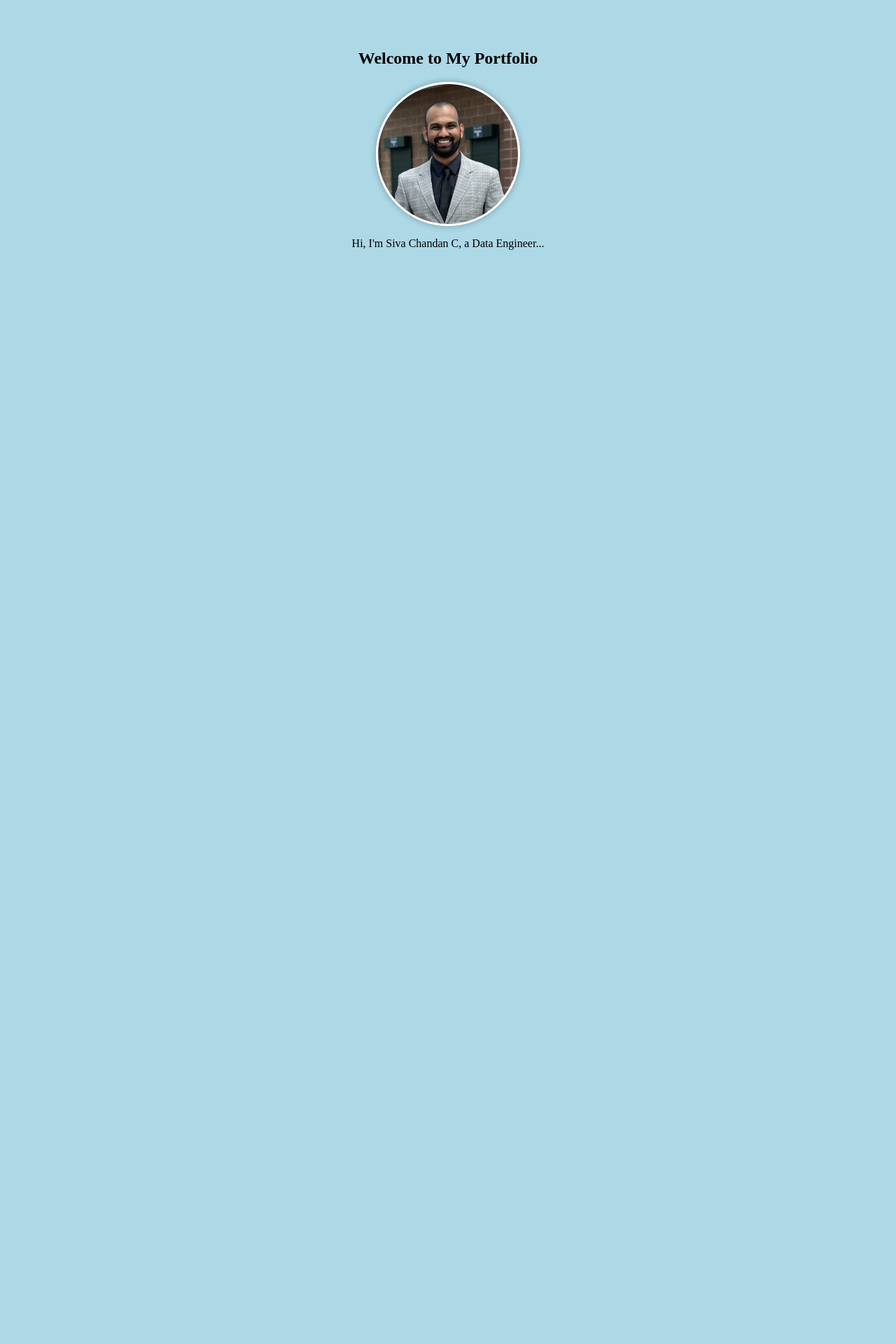
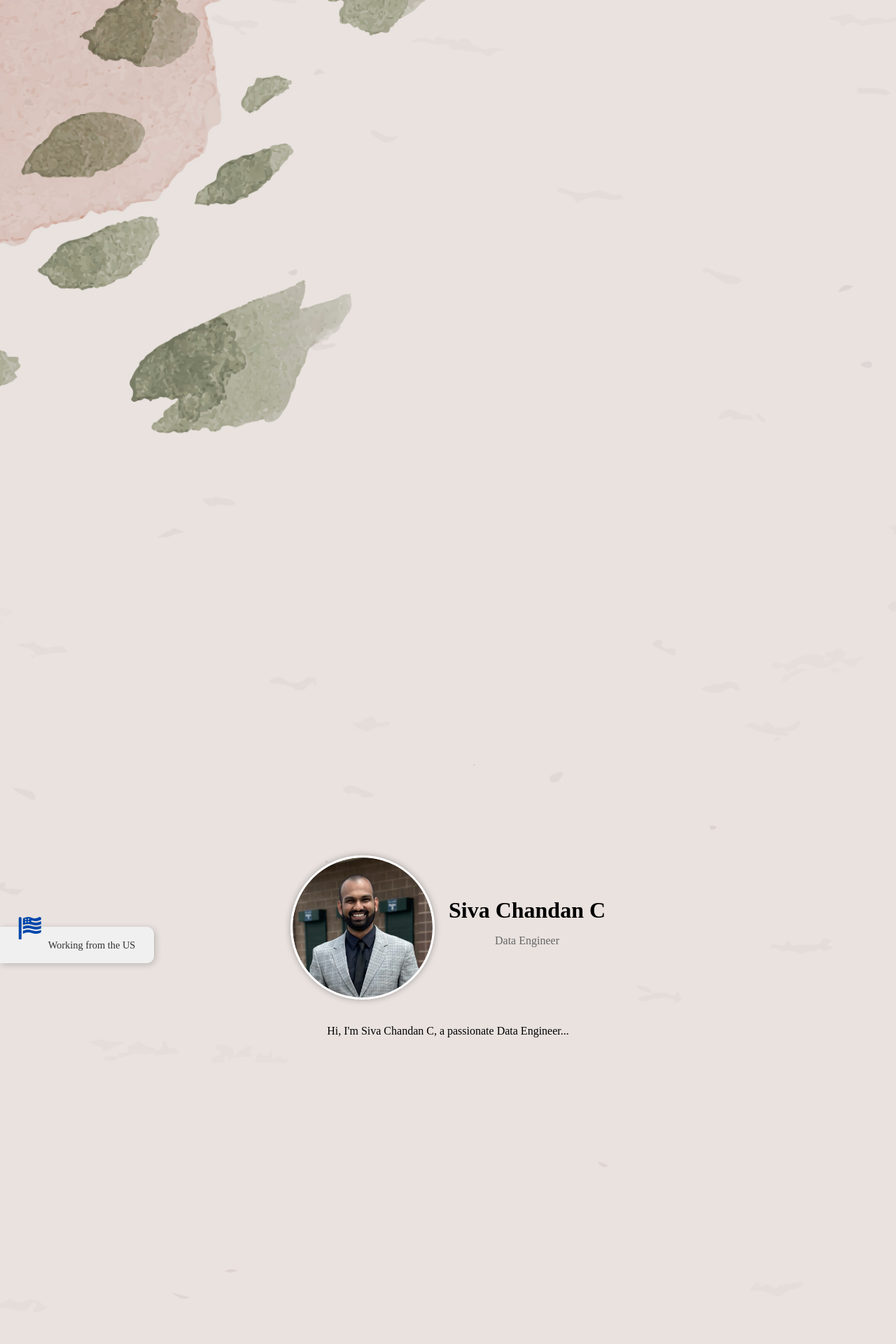
Before and after one commit to sivachandanc/Portifolio_Page, a Flask app: page / in a window 1280 px wide. Shown: the top 1920 px of the page at 70% size. Run offline with Flask 3, Linux system fonts and the light colour scheme; some libraries are stand-ins or nearby versions.

Commit message:
This version 1 of section 1

```diff
--- a/static/styles.css
+++ b/static/styles.css
@@ -16,10 +16,28 @@ section {
     scroll-snap-align: start; /* Snap to the start of the section when scrolling */
 }
 
+
 #introduction {
-    background: lightblue;
+    display: flex;
+    flex-direction: column;
+    align-items: center;
+    justify-content: center;
     text-align: center;
+    min-height: 100vh; /* Use viewport height to ensure it takes the full height of the screen */
+    background-image: url('/static/background.jpg');
+    background-size: cover;
+    background-position: center;
+    background-repeat: no-repeat;
+    position: relative;
 }
+.intro-container {
+    display: flex;
+    flex-direction: row;
+    align-items: center;
+    justify-content: center;
+    gap: 20px;
+}
+
 
 #experience {
     background: lightgreen;
@@ -35,13 +53,65 @@ img {
 }
 
 .profile-pic {
-    width: 200px; /* You can set this to the desired width */
-    height: auto; /* This will maintain the aspect ratio of the image */
-    border-radius: 50%; /* This will make the picture round */
-    border: 3px solid #fff; /* Optional: adds a border around the picture */
-    box-shadow: 0 0 10px rgba(0, 0, 0, 0.3); /* Optional: adds a shadow for a "lifted" effect */
-    margin-top: 20px; /* Adjust spacing to your liking */
-    display: block; /* Change to block to center the image if needed */
-    margin-left: auto; /* Center the image horizontally */
-    margin-right: auto; /* Center the image horizontally */
+    width: 200px; /* Adjust the width as desired */
+    height: auto; /* Maintain the aspect ratio */
+    border-radius: 50%; /* Makes the image round */
+    border: 3px solid #fff; /* Optional: adds a border around the image */
+    box-shadow: 0 0 10px rgba(0, 0, 0, 0.3); /* Optional: adds a shadow */
+    margin-top: 20px; /* Adjust top spacing */
+    margin-bottom: 20px; /* Adjust bottom spacing */
+    display: block; /* Changes the display to block */
+    margin-left: auto; /* Centers the image horizontally */
+    margin-right: auto; /* Centers the image horizontally */
 }
+.intro-text h1 {
+    font-size: 2rem;
+    margin: 0;
+}
+
+.intro-text .title {
+    font-size: 1rem; /* Keep the title smaller than the name */
+    color: #666;
+}
+
+@keyframes bounce {
+    0%, 20%, 50%, 80%, 100% {
+      transform: translateY(0);
+    }
+    40% {
+      transform: translateY(-30px);
+    }
+    60% {
+      transform: translateY(-15px);
+    }
+  }
+
+.us-indicator {
+    position: absolute; /* Absolute positioning */
+    top: 50%; /* Align vertically */
+    left: 0; /* Align to the left edge */
+    transform: translateY(-50%); /* Center it vertically with respect to the section */
+    width: 200px; /* Width of the indicator box */
+    background-color: #f0f0f0; /* Background of the indicator box */
+    padding: 10px; /* Padding inside the box */
+    box-shadow: 2px 2px 10px rgba(0, 0, 0, 0.2); /* Optional: adds a shadow for depth */
+    display: flex; /* Use flexbox for layout */
+    align-items: center; /* Align items vertically */
+    justify-content: center; /* Center items horizontally */
+    text-align: center; /* Center the text */
+    border-radius: 0 10px 10px 0; /* Rounded corners on the right side */
+    font-size: 0.9rem; /* Font size for the text */
+    color: #333; /* Text color */
+    gap: 10px; /* Space between flag icon and text */
+}
+
+.us-indicator i {
+    color: #0047AB; /* Flag color - dark blue */
+    animation: bounce 2s infinite;
+    z-index: 10;
+}
+
+/* Adjust the size of the FontAwesome icon if needed */
+.us-indicator .fas {
+    font-size: 2rem;
+}
--- a/templates/index.html
+++ b/templates/index.html
@@ -5,14 +5,24 @@
     <meta name="viewport" content="width=device-width, initial-scale=1.0">
     <title>My Portfolio</title>
     <link rel="stylesheet" href="{{ url_for('static', filename='styles.css') }}">
+    <link rel="stylesheet" href="https://use.fontawesome.com/releases/v5.8.1/css/all.css">
 </head>
 <body>
 
 <!-- Introduction Section -->
 <section id="introduction">
-    <h1>Welcome to My Portfolio</h1>
-    <img src="{{ url_for('static', filename='my_picture.png') }}" alt="My Picture" class="profile-pic">
-    <p>Hi, I'm Siva Chandan C, a Data Engineer...</p>
+    <div class="intro-container">
+        <img src="{{ url_for('static', filename='my_picture.png') }}" alt="My Picture" class="profile-pic">
+        <div class="intro-text">
+            <h1>Siva Chandan C</h1>
+            <p class="title">Data Engineer</p>
+        </div>
+    </div>
+    <p>Hi, I'm Siva Chandan C, a passionate Data Engineer...</p>
+    <div class="us-indicator">
+        <i class="fas fa-flag-usa"></i>
+        <span>Working from the US</span>
+    </div>
 </section>
 
 <!-- Experience Section -->
```
Also changed, not shown: static/background.jpg (added), static/my_picture.jpeg (deleted).
